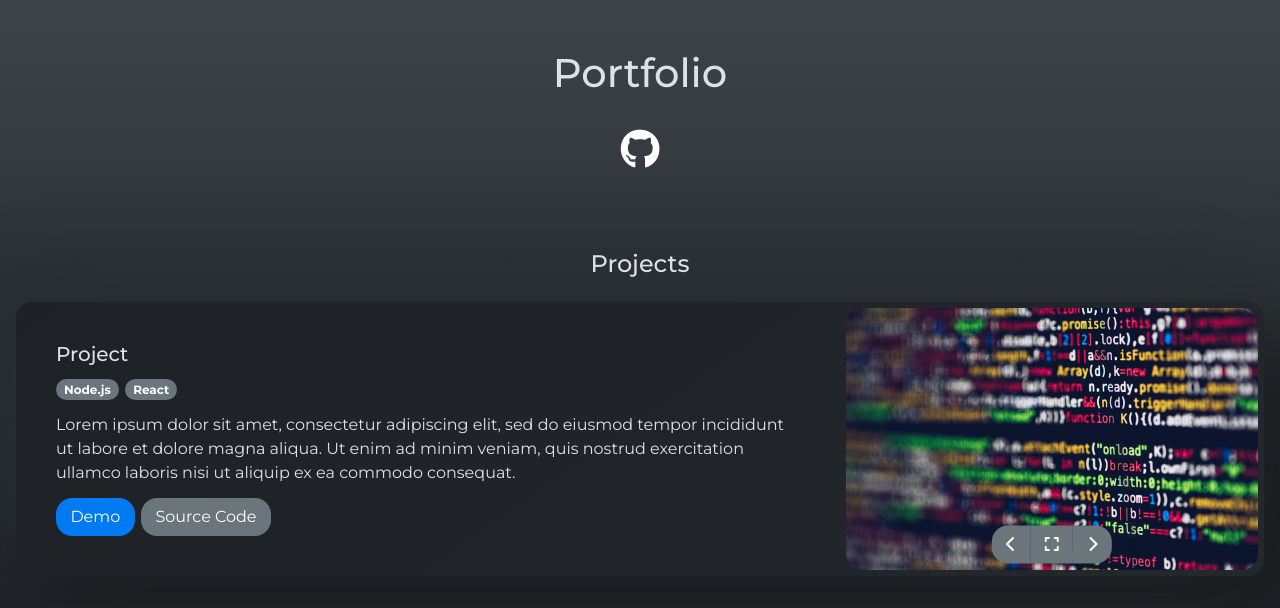
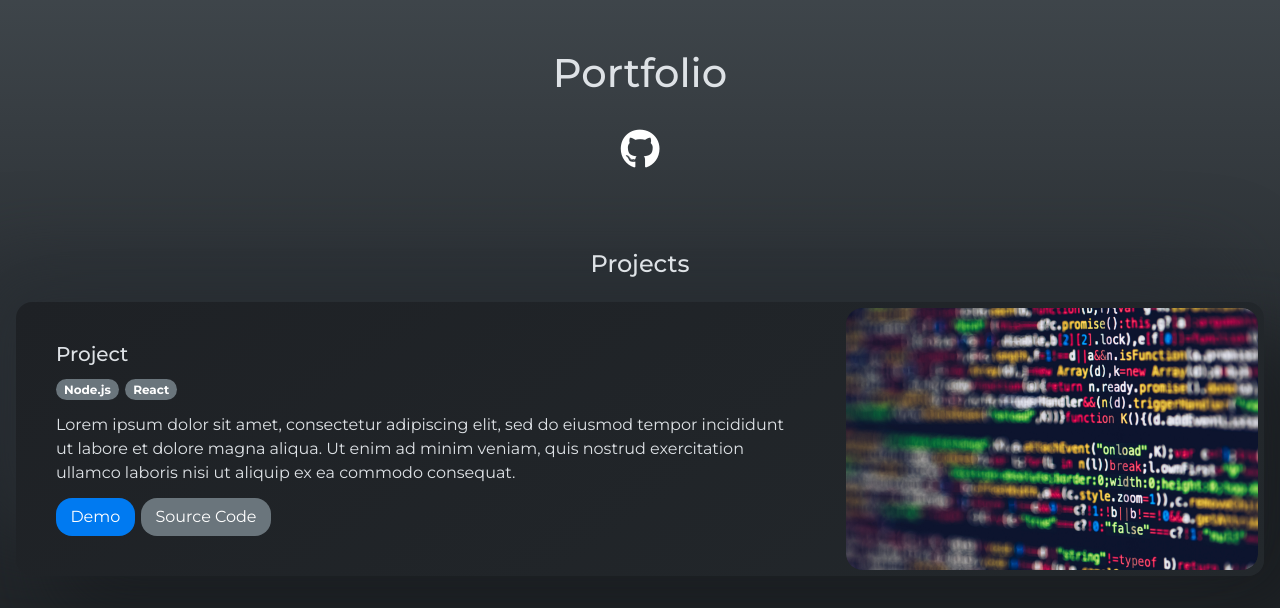
Before and after one commit to wizguin/projects-page, a React (Vite) app: page / in a window 1280 px wide. Shown: the top 608 px of the page. Built offline with nearby package versions, Linux system fonts and the light colour scheme; the HTML template or start-up script is replaced by a standard one.

Commit message:
Add show/hide with fade to controls

```diff
--- a/src/App.css
+++ b/src/App.css
@@ -83,6 +83,10 @@ button {
     opacity: 0;
 }
 
+.fade {
+    transition: opacity 0.2s;
+}
+
 .cards {
     display: flex;
     flex-direction: column;
--- a/src/components/ProjectPreview.tsx
+++ b/src/components/ProjectPreview.tsx
@@ -3,6 +3,8 @@ import './ProjectPreview.css'
 import Image from './media/Image'
 import Video from './media/Video'
 import PreviewTypes from './types/PreviewTypes'
+
+import { useState } from 'react'
 
 export interface Props {
     previewType: PreviewTypes
@@ -10,6 +12,9 @@ export interface Props {
 }
 
 export default function ProjectPreview({ previewType, previewFile }: Props) {
+    const [isMouseOver, setIsMouseOver] = useState(false)
+
+    const controlsVisible = !isMouseOver ? 'hidden' : ''
     const src = `assets/previews/${previewFile}`
 
     let preview
@@ -24,10 +29,22 @@ export default function ProjectPreview({ previewType, previewFile }: Props) {
             break
     }
 
+    function onMouseEnter() {
+        setIsMouseOver(true)
+    }
+
+    function onMouseLeave() {
+        setIsMouseOver(false)
+    }
+
     return (
-        <div className='card-preview' role='button'>
+        <div className='card-preview'
+            role='button'
+            onMouseEnter={onMouseEnter}
+            onMouseLeave={onMouseLeave}
+        >
 
-            <div className='button-group'>
+            <div className={`button-group fade ${controlsVisible}`}>
                 <a className='button button-secondary' role='button'>
                     <i className='fa-solid fa-chevron-left'></i>
                 </a>
```
